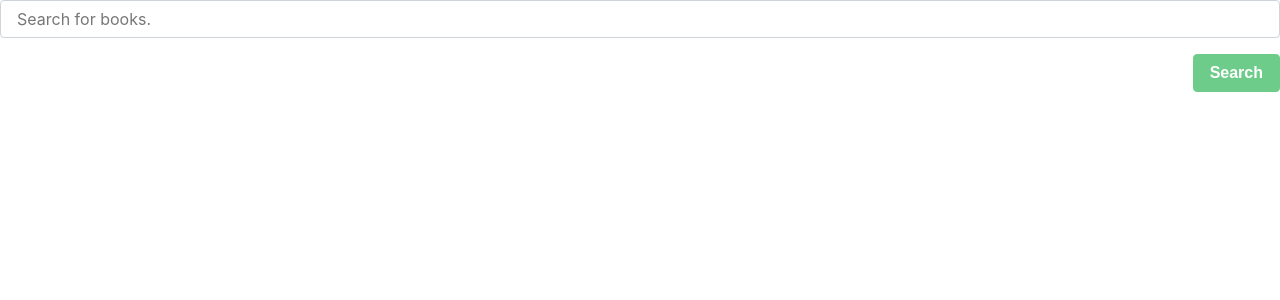
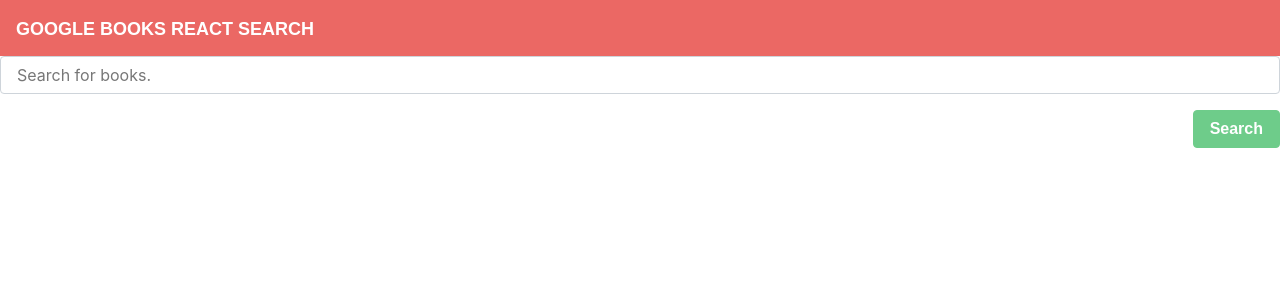
Before and after one commit to bliff182/runcom, a React (Create React App) app in the folder client/: page / in a window 1280 px wide. Shown: the top 300 px of the page. Built offline with nearby package versions, Linux system fonts and the light colour scheme; no server answers; a web font is replaced by a local one.

Commit message:
added destructuring, navbar

```diff
--- a/client/src/App.js
+++ b/client/src/App.js
@@ -3,11 +3,13 @@ import { BrowserRouter as Router, Route, Switch } from "react-router-dom";
 import Search from "./pages/Search";
 import Saved from "./pages/Saved";
 import NoMatch from "./pages/NoMatch";
+import Navbar from "./components/Navbar";
 
 function App() {
 	return (
 		<Router>
 			<div>
+				<Navbar />
 				<Switch>
 					<Route exact path="/" component={Search} />
 					<Route component={NoMatch} />
--- /dev/null
+++ b/client/src/components/Navbar/index.js
@@ -0,0 +1,13 @@
+import React from "react";
+
+function Navbar() {
+	return (
+		<nav className="navbar navbar-expand-lg navbar-dark bg-primary">
+			<a className="navbar-brand" href="/">
+				Google Books React Search
+			</a>
+		</nav>
+	);
+}
+
+export default Navbar;
--- a/client/src/pages/Search.js
+++ b/client/src/pages/Search.js
@@ -29,30 +29,19 @@ class Search extends Component {
 		const apiKey = process.env.REACT_APP_API_KEY;
 		Axios.get(
 			`https://www.googleapis.com/books/v1/volumes?q=${query}&key=${apiKey}`
-		)
-			.then(res => {
-				console.log(res.data);
-			})
-			.catch(error => {
-				if (error.response) {
-					// The request was made and the server responded with a status code
-					// that falls out of the range of 2xx
-					console.log("---------------Data---------------");
-					console.log(error.response.data);
-					console.log("---------------Status---------------");
-					console.log(error.response.status);
-					console.log("---------------Status---------------");
-					console.log(error.response.headers);
-				} else if (error.request) {
-					// The request was made but no response was received
-					// `error.request` is an object that comes back with details pertaining to the error that occurred.
-					console.log(error.request);
-				} else {
-					// Something happened in setting up the request that triggered an Error
-					console.log("Error", error.message);
-				}
-				console.log(error.config);
-			});
+		).then(res => {
+			console.log(res.data);
+			let bookInfo = res.data.items;
+			const len = bookInfo.length;
+			for (let i = 0; i < len; i++) {
+				const { title, authors, description, imageLinks, infoLink } = bookInfo[
+					i
+				].volumeInfo;
+				console.log(
+					`Title: ${title}\nAuthor(s): ${authors}\nDescription: ${description}\nImage: ${imageLinks.thumbnail}\nLink: ${infoLink}`
+				);
+			}
+		});
 	};
 
 	render() {
```
